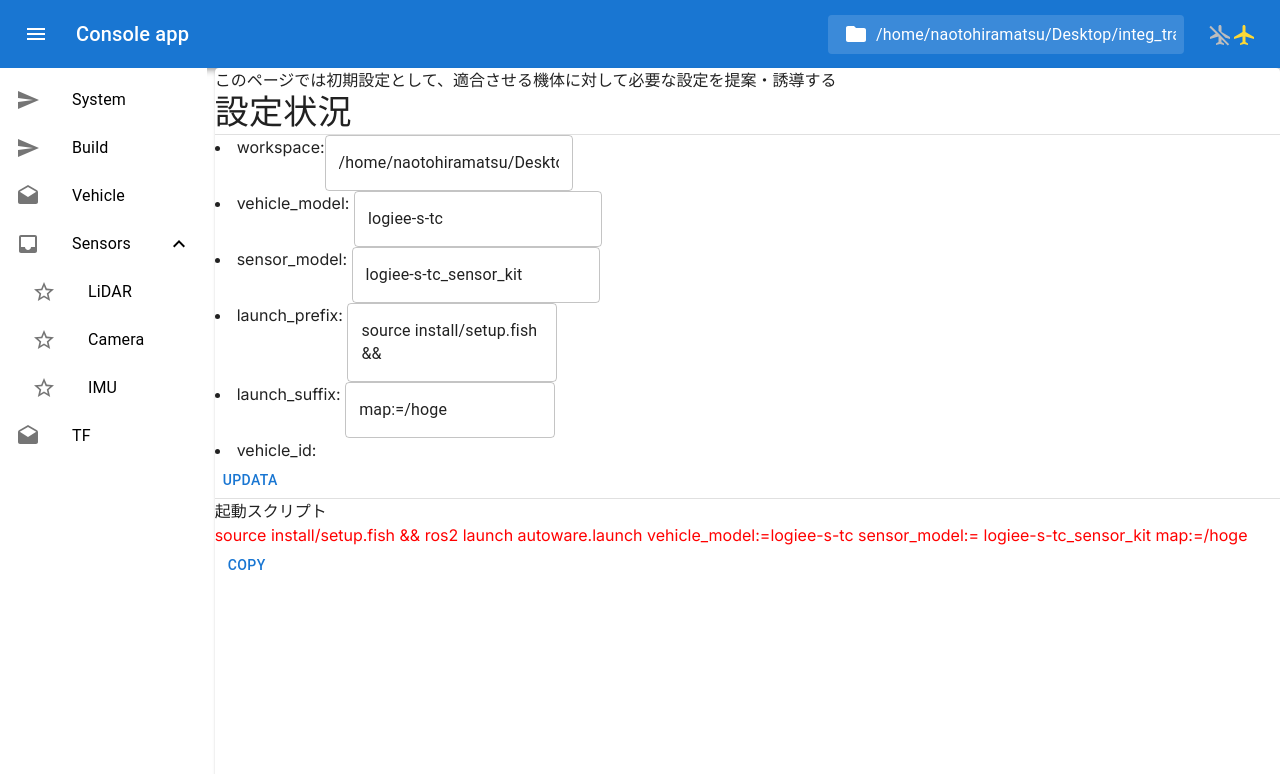
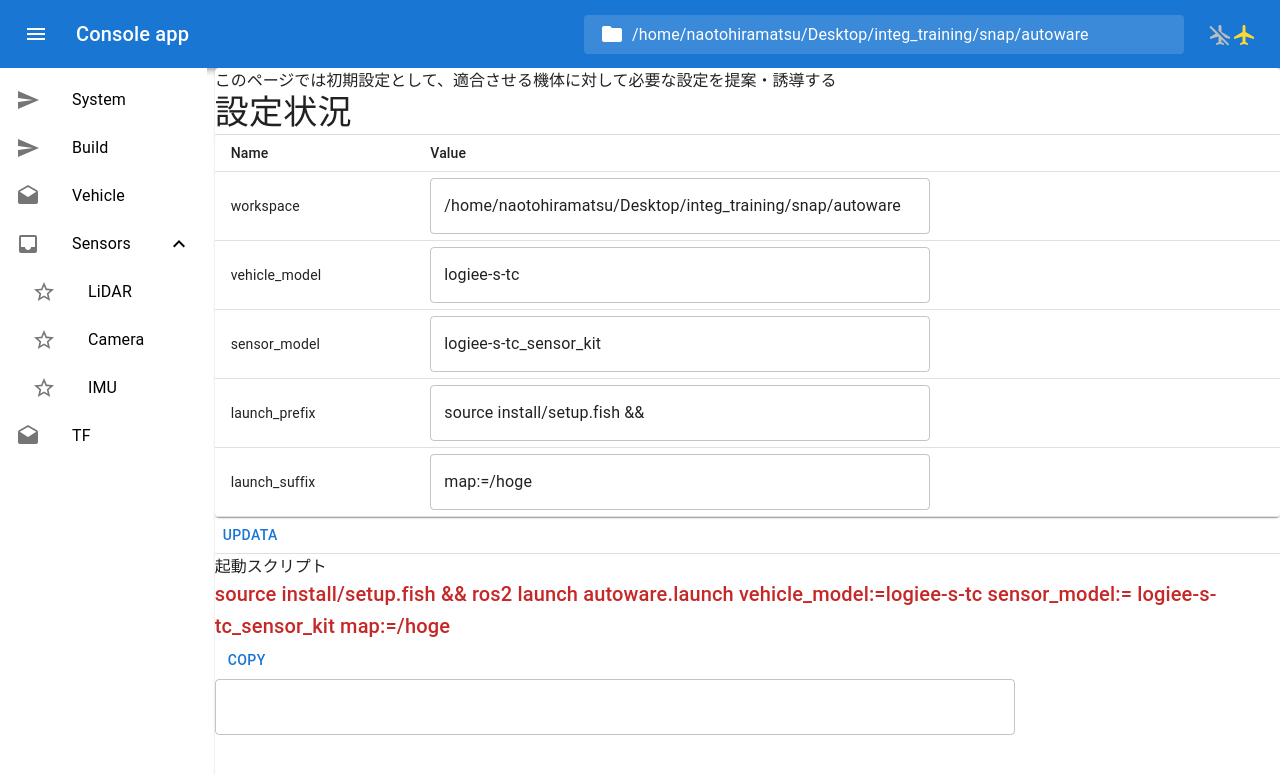
Before and after one commit to tier4-2023-team2/console, a Next.js app: page / in a window 1280 px wide. Shown: the top 774 px of the page. Built offline with nearby package versions, Linux system fonts and the light colour scheme.

Commit message:
lidarのlocalizationの確認をする要修正

```diff
--- a/src/app/api/sensor/lidar/route.ts
+++ b/src/app/api/sensor/lidar/route.ts
@@ -44,10 +44,45 @@ export async function GET(req: NextApiRequest, res: NextApiResponse) {
             }
         }
 
+        const localization_launch_path = `${process.env.workspace}/src/universe/autoware.universe/launch/tier4_localization_launch/launch/localization.launch.xml`
+
+        const liner_l = new lineByLine(localization_launch_path);
+        state = 1;
+        let licalization = "";
+        let localization_start_line_idx = 1;
+        idx = 0;
+
+        while (line = liner_l.next()) {
+            idx++;
+            const tmp_str = line.toString('ascii');
+            switch (state) {
+                // case 0:
+                //     if (!!tmp_str.match(/concat_component/)) {
+                //         state = 1;
+                //         localization_start_line_idx = idx;
+                //         licalization += `${line}\n`;
+                //     }
+                //     break;
+                case 1:
+                    licalization += `${line}\n`;
+                    if (!!tmp_str.match(/localization module/)) {
+                        state = 2;
+                    }
+                    break;
+
+            }
+            if (state === 2) {
+                liner_l.close();
+                break;
+            }
+        }
+
         return NextResponse.json({
             launch_json: JSON.parse(json),
             preprocessor_src: preprocessor_src,
-            start_line_idx: start_line_idx
+            preprocessor_src_start_idx: start_line_idx,
+            localization_src: licalization,
+            localization_src_start_idx: localization_start_line_idx
         });
     } catch (e) {
         return NextResponse.json({
--- a/src/app/components/appbar.tsx
+++ b/src/app/components/appbar.tsx
@@ -45,11 +45,11 @@ export default function DenseAppBar({ appbar_height, ws_directory }) {
       padding: theme.spacing(1, 1, 1, 0),
       paddingLeft: `calc(1em + ${theme.spacing(4)})`,
       transition: theme.transitions.create('width'),
-      width: '300px',
+      width: '600px',
       [theme.breakpoints.up('sm')]: {
-        width: '300px',
+        width: '600px',
         '&:focus': {
-          width: '300pxch',
+          width: '600pxch',
         },
       },
     },
@@ -75,7 +75,7 @@ export default function DenseAppBar({ appbar_height, ws_directory }) {
           >
             Console app
           </Typography>
-          <Search>
+          <Search sx={{ width: 600 }}>
             <SearchIconWrapper>
               <FolderIcon />
             </SearchIconWrapper>
@@ -83,6 +83,7 @@ export default function DenseAppBar({ appbar_height, ws_directory }) {
               placeholder="workspace: "
               inputProps={{ 'aria-label': 'search' }}
               value={ws_directory}
+              sx={{ width: 600 }}
             />
           </Search>
           <Box sx={{ pl: 3 }}>
--- a/src/app/page.tsx
+++ b/src/app/page.tsx
@@ -1,9 +1,17 @@
 "use client"
 import * as React from 'react';
-import { Card, Box,  Typography, Divider, Button, TextField } from '@mui/material';
+import { Card, Box, Typography, Divider, Button, TextField } from '@mui/material';
 
 import axios from 'axios';
+import Table from '@mui/material/Table';
+import TableBody from '@mui/material/TableBody';
+import TableCell from '@mui/material/TableCell';
+import TableContainer from '@mui/material/TableContainer';
+import TableHead from '@mui/material/TableHead';
+import TableRow from '@mui/material/TableRow';
+import Paper from '@mui/material/Paper';
 import { DEFAULT_SYSTEM_CONF } from './components/common';
+import { red } from '@mui/material/colors';
 
 export default function Home() {
   const [system_config, set_system_config] = React.useState(DEFAULT_SYSTEM_CONF);
@@ -35,55 +43,109 @@ export default function Home() {
     set_launch_script(`${system_config.launch_prefix.replaceAll("\n", " ")} ros2 launch autoware.launch vehicle_model:=${system_config.vehicle_model} sensor_model:= ${system_config.sensor_model} ${system_config.launch_suffix.replaceAll("\n", " ")}`);
   }, [system_config])
 
+  const text_field_width = 500;
+
   return (
     <>
       <Card sx={{ height: "100%" }}>
         このページでは初期設定として、適合させる機体に対して必要な設定を提案・誘導する
         <Typography variant='h4'>設定状況</Typography>
         <Divider></Divider>
-        <li> workspace:
-          <TextField value={system_config.workspace} onChange={(evt) => {
+
+        <Box>
+          <TableContainer component={Paper}>
+            <Table aria-label="simple table" size="small">
+              <TableHead>
+                <TableRow>
+                  <TableCell>Name</TableCell>
+                  <TableCell>Value</TableCell>
+                </TableRow>
+              </TableHead>
+              <TableBody>
+                <TableRow >
+                  <TableCell>workspace</TableCell>
+                  <TableCell>
+                    <TextField sx={{ width: text_field_width }} value={system_config.workspace} onChange={(evt) => {
                       set_system_config({
                         ...system_config,
                         workspace: evt.target.value
                       })
                     }} />
-        </li>
-        <li> vehicle_model:  <TextField value={system_config.vehicle_model} onChange={(evt) => {
+                  </TableCell>
+                </TableRow>
+
+
+                <TableRow >
+                  <TableCell>vehicle_model</TableCell>
+                  <TableCell>
+                    <TextField sx={{ width: text_field_width }} value={system_config.vehicle_model} onChange={(evt) => {
                       set_system_config({
                         ...system_config,
                         vehicle_model: evt.target.value
                       })
-        }} /> </li>
-        <li> sensor_model: <TextField value={system_config.sensor_model} onChange={(evt) => {
+                    }} />
+                  </TableCell>
+                </TableRow>
+
+
+                <TableRow >
+                  <TableCell>sensor_model</TableCell>
+                  <TableCell>
+                    <TextField sx={{ width: text_field_width }} value={system_config.sensor_model} onChange={(evt) => {
                       set_system_config({
                         ...system_config,
                         sensor_model: evt.target.value
                       })
-        }} /> </li>
+                    }} />
+                  </TableCell>
+                </TableRow>
 
 
-        <li> launch_prefix: <TextField multiline value={system_config.launch_prefix} onChange={(evt) => {
+                <TableRow >
+                  <TableCell>launch_prefix</TableCell>
+                  <TableCell>
+                    <TextField sx={{ width: text_field_width }} multiline value={system_config.launch_prefix} onChange={(evt) => {
                       set_system_config({
                         ...system_config,
                         launch_prefix: evt.target.value
                       })
-        }} /> </li>
+                    }} />
+                  </TableCell>
+                </TableRow>
 
-        <li> launch_suffix: <TextField multiline value={system_config.launch_suffix} onChange={(evt) => {
+
+
+                <TableRow >
+                  <TableCell>launch_suffix</TableCell>
+                  <TableCell>
+                    <TextField sx={{ width: text_field_width }} multiline value={system_config.launch_suffix} onChange={(evt) => {
                       set_system_config({
                         ...system_config,
                         launch_suffix: evt.target.value
                       })
-        }} /> </li>
+                    }} />
+                  </TableCell>
+                </TableRow>
 
-        <li> vehicle_id: </li>
+              </TableBody>
+            </Table>
+          </TableContainer>
+        </Box>
+
+        {/* <li> vehicle_id: </li> */}
         <Button onClick={update_system_data}> updata </Button>
 
         <Divider></Divider>
         <div>起動スクリプト</div>
-        <Box sx={{ color: "red" }}> {launch_script} </Box>
+        <Box sx={{ color: red[800] }}>
+          <Typography variant='h6'>
+            {launch_script}
+          </Typography>
+        </Box>
         <Button onClick={copy}>copy</Button>
+        <Box>
+          <TextField multiline sx={{ width: 800 }}></TextField>
+        </Box>
       </Card>
     </>
   );
--- a/src/app/sensor/lidar/page.tsx
+++ b/src/app/sensor/lidar/page.tsx
@@ -25,6 +25,10 @@ export default function Lidar() {
   const [namespace, set_namespace] = React.useState("");
   const [preprocessor_src, set_preprocessor_src] = React.useState("");
   const [preprocessor_src_idx, set_preprocessor_src_idx] = React.useState(0);
+
+
+  const [localization_src, set_localization_src] = React.useState("");
+  const [localization_src_idx, set_localization_src_idx] = React.useState(0);
 
   const convert_lidar_arg_data = (arg_raw) => {
     set_args(arg_raw.map((ele) => {
@@ -66,7 +70,11 @@ export default function Lidar() {
     set_namespace(response.data.launch_json.launch.group["push-ros-namespace"]["_attributes"]["namespace"])
 
     set_preprocessor_src(response.data.preprocessor_src)
-    set_preprocessor_src_idx(response.data.start_line_idx)
+    set_preprocessor_src_idx(response.data.preprocessor_src_start_idx)
+
+
+    set_localization_src(response.data.localization_src)
+    set_localization_src_idx(response.data.localization_src_start_idx)
 
   };
 
@@ -82,15 +90,15 @@ export default function Lidar() {
     <>
       <Box display={"flex"}>
         <Typography variant='h4'>
-          LiDAR
+          LiDAR(read only)
         </Typography>
         <Tooltip title={`このページではLiDAR設定ファイル状況の確認ができます`}>
           <InfoIcon />
         </Tooltip>
       </Box>
-      <Box display={"flex"}>
+      {/* <Box display={"flex"}>
         description
-      </Box>
+      </Box> */}
       <Divider />
       <Box sx={{ ml: 2 }}>
         <Box>
@@ -200,9 +208,7 @@ export default function Lidar() {
             <Tooltip title={`"input_topics"にconcatするLiDARのトピックが設定されてるか確認してください`}>
               <InfoIcon />
             </Tooltip>
-
           </Box>
-
 
           <CodeBlock
             text={preprocessor_src}
@@ -210,9 +216,27 @@ export default function Lidar() {
             showLineNumbers={true}
             startingLineNumber={preprocessor_src_idx}
             wrapLines
+          ></CodeBlock>
+        </Box>
 
+
+        <Box>
+          <Box display={"flex"}>
+            <Typography variant='h5'>
+              localization.launch.xmlの設定状況
+            </Typography>
+            {/* <Tooltip title={`"input_topics"にconcatするLiDARのトピックが設定されてるか確認してください`}>
+              <InfoIcon />
+            </Tooltip> */}
+          </Box>
+
+          <CodeBlock
+            text={localization_src}
+            language={"xml"}
+            showLineNumbers={true}
+            startingLineNumber={localization_src_idx}
+            wrapLines
           ></CodeBlock>
-
         </Box>
       </Box>
     </>
```
Lines whose indentation alone changed are shown as unchanged.
